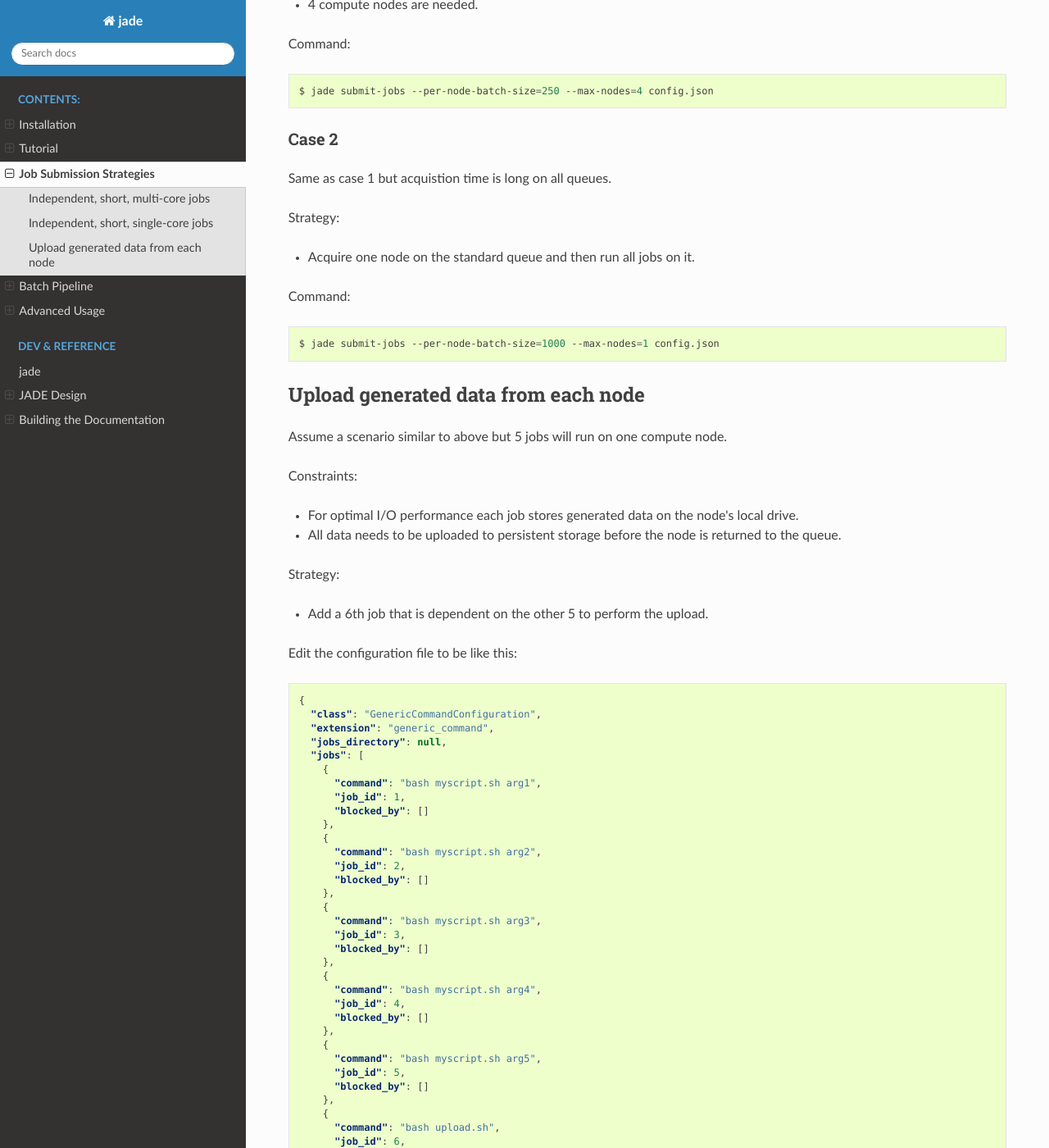
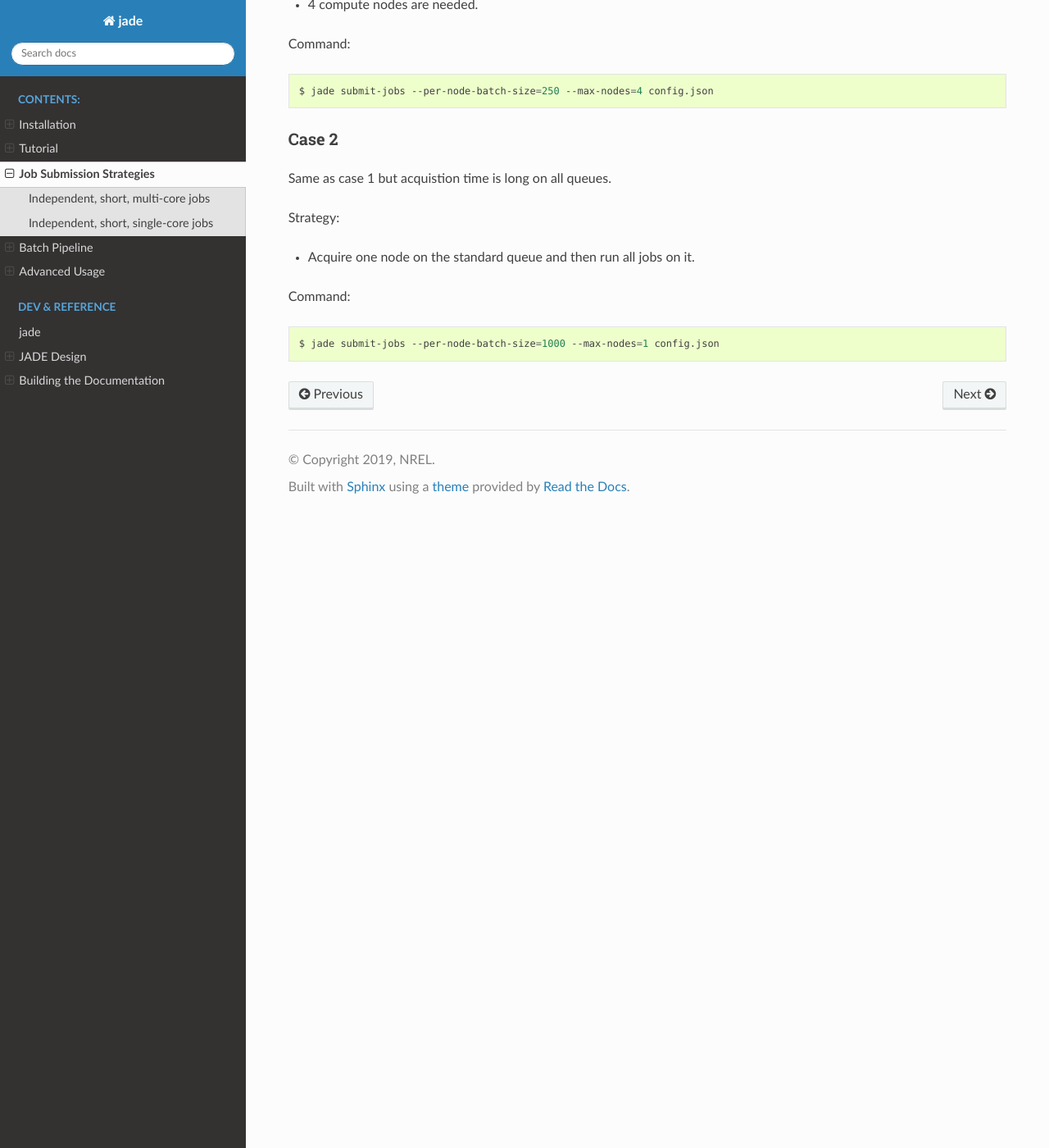
Before and after one commit to NREL/jade, a Sphinx documentation site: the page built from docs/source/submission_strategies.rst, in a window 1280 px wide and 1400 px high, scrolled down 1092 px. Shown: the whole window at 82% size. Built offline with Sphinx 7.4.7 and the Read the Docs theme 2.0.0, drawn with Linux system fonts in a browser that asks for light colours; pages that are not in the unit, such as notebooks, are missing from menus; some of the changed text lies outside the part shown.

Commit message:
Update docs

```diff
--- a/docs/source/submission_strategies.rst
+++ b/docs/source/submission_strategies.rst
@@ -70,76 +70,3 @@ Command:
 .. code-block:: bash
 
     $ jade submit-jobs --per-node-batch-size=1000 --max-nodes=1 config.json
-
-
-Upload generated data from each node
-====================================
-Assume a scenario similar to above but 5 jobs will run on one compute node.
-
-Constraints:
-
-- For optimal I/O performance each job stores generated data on the node's
-  local drive.
-- All data needs to be uploaded to persistent storage before the node is
-  returned to the queue.
-
-Strategy:
-
-- Add a 6th job that is dependent on the other 5 to perform the upload.
-
-Edit the configuration file to be like this:
-
-.. code-block:: json
-
-    {
-      "class": "GenericCommandConfiguration",
-      "extension": "generic_command",
-      "jobs_directory": null,
-      "jobs": [
-        {
-          "command": "bash myscript.sh arg1",
-          "job_id": 1,
-          "blocked_by": []
-        },
-        {
-          "command": "bash myscript.sh arg2",
-          "job_id": 2,
-          "blocked_by": []
-        },
-        {
-          "command": "bash myscript.sh arg3",
-          "job_id": 3,
-          "blocked_by": []
-        },
-        {
-          "command": "bash myscript.sh arg4",
-          "job_id": 4,
-          "blocked_by": []
-        },
-        {
-          "command": "bash myscript.sh arg5",
-          "job_id": 5,
-          "blocked_by": []
-        },
-        {
-          "command": "bash upload.sh",
-          "job_id": 6,
-          "blocked_by": [1, 2, 3, 4, 5]
-        }
-      ]
-    }
-
-
-Command:
-
-.. code-block:: bash
-
-    $ jade submit-jobs --per-node-batch-size=6 --max-nodes=1 config.json
-
-
-This pattern scales. Suppose that there are 10 batches of these jobs. Here is
-the command after defining the batches sequentially:
-
-.. code-block:: bash
-
-    $ jade submit-jobs --per-node-batch-size=6 --max-nodes=10 config.json
```
